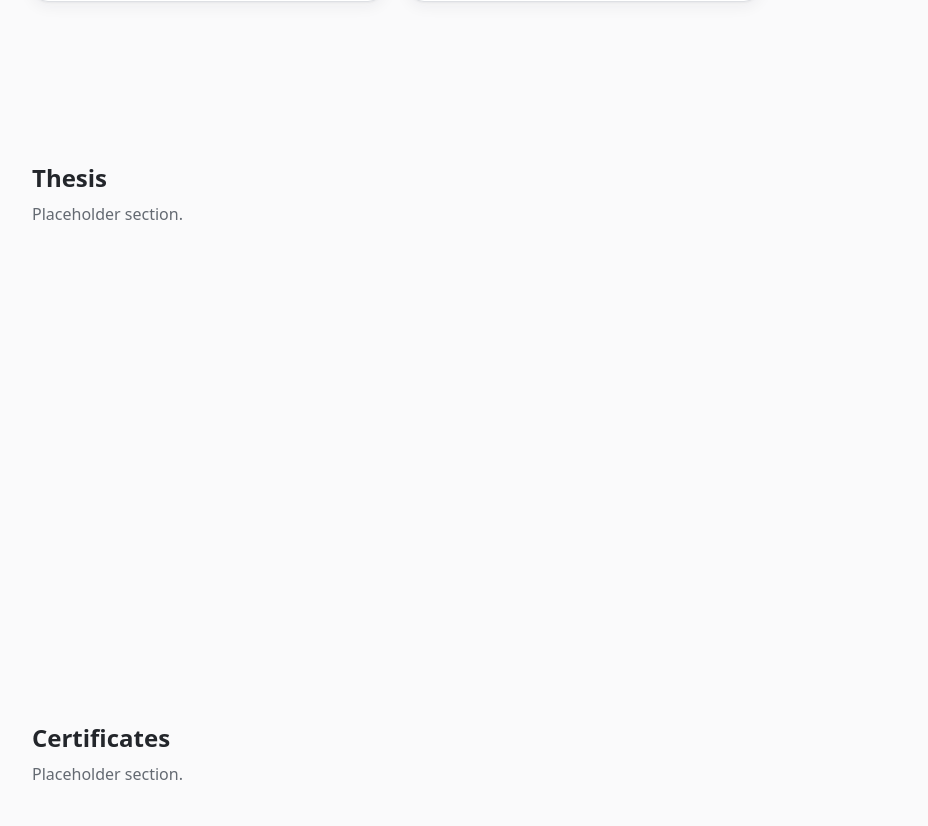
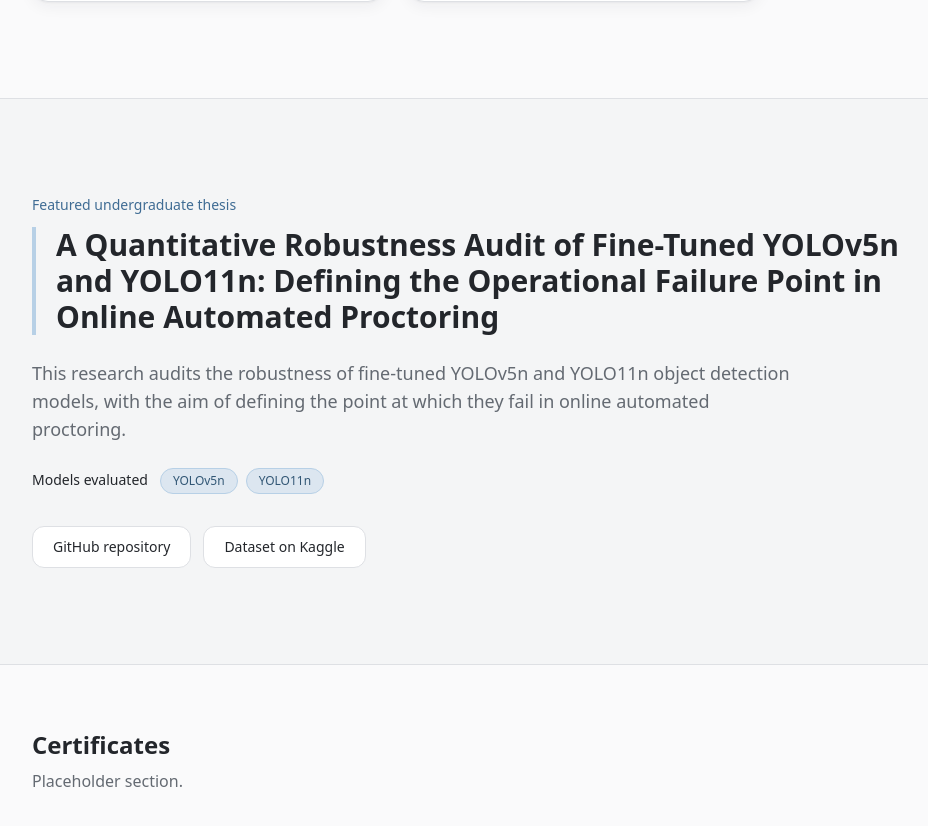
Before and after one commit to SandrieBee/portfolio-bee, a React (Vite) app: page / in a window 1280 px wide. Shown: the part 3307-4133 px from the top of the page, without its empty margins (56-984 px from the left). Built offline with nearby package versions, Linux system fonts and the light colour scheme.

Commit message:
added thesis section

```diff
--- /dev/null
+++ b/src/components/layout/Thesis.jsx
@@ -0,0 +1,111 @@
+import Badge from "../ui/Badge";
+import Button from "../ui/Button";
+import Card from "../ui/Card";
+import Reveal from "../ui/Reveal";
+import { THESIS } from "../../constants/thesis";
+
+const BLOCKS = [
+  { key: "objectives", title: "Research objectives", type: "list" },
+  { key: "methodology", title: "Methodology", type: "text" },
+  { key: "dataset", title: "Dataset and experimental setup", type: "text" },
+  {
+    key: "stressors",
+    title: "Robustness conditions and stressors",
+    type: "list",
+  },
+  { key: "metrics", title: "Evaluation metrics", type: "list" },
+  { key: "findings", title: "Key findings", type: "list" },
+  { key: "contributions", title: "Research contributions", type: "list" },
+];
+
+function hasContent(value) {
+  return Array.isArray(value) ? value.length > 0 : Boolean(value);
+}
+
+export default function Thesis() {
+  const blocks = BLOCKS.filter((block) => hasContent(THESIS[block.key]));
+
+  return (
+    <section
+      id="thesis"
+      className="scroll-mt-20 border-y border-line bg-surface/60"
+    >
+      <div className="mx-auto max-w-6xl px-6 py-16 lg:py-24">
+        <Reveal>
+          <p className="text-sm font-medium text-accent">
+            Featured undergraduate thesis
+          </p>
+          <h2 className="mt-3 max-w-4xl border-l-4 border-accent-soft pl-5 text-2xl font-semibold leading-snug sm:text-3xl">
+            {THESIS.title}
+          </h2>
+
+          {THESIS.overview && (
+            <p className="mt-6 max-w-3xl text-lg text-muted">
+              {THESIS.overview}
+            </p>
+          )}
+
+          {THESIS.models.length > 0 && (
+            <div className="mt-6 flex flex-wrap items-center gap-3">
+              <span className="text-sm font-medium">Models evaluated</span>
+              <ul className="flex flex-wrap gap-2">
+                {THESIS.models.map((model) => (
+                  <li key={model}>
+                    <Badge variant="accent">{model}</Badge>
+                  </li>
+                ))}
+              </ul>
+            </div>
+          )}
+
+          {THESIS.links.length > 0 && (
+            <div className="mt-8 flex flex-wrap gap-3">
+              {THESIS.links.map((link) => (
+                <Button
+                  key={link.href}
+                  as="a"
+                  href={link.href}
+                  target="_blank"
+                  rel="noopener noreferrer"
+                  variant="secondary"
+                >
+                  {link.label}
+                  <span className="sr-only"> (opens in a new tab)</span>
+                </Button>
+              ))}
+            </div>
+          )}
+        </Reveal>
+
+        {blocks.length > 0 && (
+          <ol className="mt-12 grid gap-4 md:grid-cols-2">
+            {blocks.map((block, index) => (
+              <li key={block.key}>
+                <Reveal delay={index * 0.05} className="h-full">
+                  <Card className="h-full">
+                    <p
+                      aria-hidden="true"
+                      className="font-heading text-sm font-semibold text-accent"
+                    >
+                      {String(index + 1).padStart(2, "0")}
+                    </p>
+                    <h3 className="mt-1 text-lg font-semibold">{block.title}</h3>
+                    {block.type === "text" ? (
+                      <p className="mt-3 text-muted">{THESIS[block.key]}</p>
+                    ) : (
+                      <ul className="mt-3 list-disc space-y-1.5 pl-5 text-muted">
+                        {THESIS[block.key].map((item) => (
+                          <li key={item}>{item}</li>
+                        ))}
+                      </ul>
+                    )}
+                  </Card>
+                </Reveal>
+              </li>
+            ))}
+          </ol>
+        )}
+      </div>
+    </section>
+  );
+}
--- /dev/null
+++ b/src/constants/thesis.js
@@ -0,0 +1,25 @@
+// Only fill in what comes from your actual thesis. Empty fields are hidden.
+export const THESIS = {
+  title:
+    "A Quantitative Robustness Audit of Fine-Tuned YOLOv5n and YOLO11n: Defining the Operational Failure Point in Online Automated Proctoring",
+  overview:
+    "This research audits the robustness of fine-tuned YOLOv5n and YOLO11n object detection models, with the aim of defining the point at which they fail in online automated proctoring.",
+  models: ["YOLOv5n", "YOLO11n"],
+  objectives: [],
+  methodology: "",
+  dataset: "",
+  stressors: [],
+  metrics: [],
+  findings: [],
+  contributions: [],
+  links: [
+    {
+      label: "GitHub repository",
+      href: "https://github.com/kirisu111503/yolo11n-v5n-proctoring-eval",
+    },
+    {
+      label: "Dataset on Kaggle",
+      href: "https://www.kaggle.com/datasets/kirisu/automated-proctoring-object-detection",
+    },
+  ],
+};
--- a/src/pages/HomePage.jsx
+++ b/src/pages/HomePage.jsx
@@ -2,8 +2,9 @@ import Hero from "../components/layout/Hero";
 import About from "../components/layout/About";
 import Skills from "../components/layout/Skills";
 import ProjectGallery from "../components/projects/ProjectGallery";
+import Thesis from "../components/layout/Thesis";
 
-const sections = ["thesis", "certificates", "experience", "contact"];
+const sections = ["certificates", "experience", "contact"];
 
 export default function HomePage() {
   return (
@@ -12,6 +13,7 @@ export default function HomePage() {
       <About />
       <Skills />
       <ProjectGallery />
+      <Thesis />
 
       {sections.map((id) => (
         <section
```
